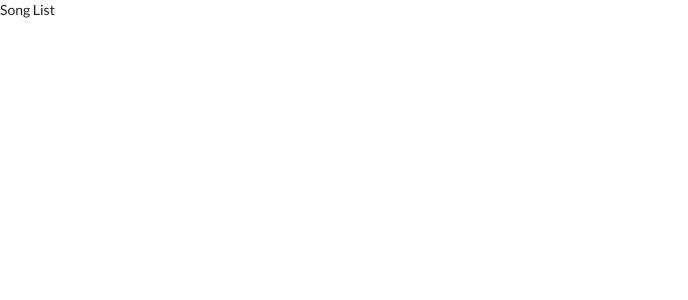
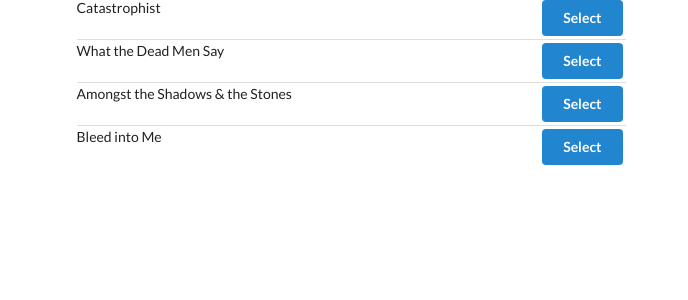
Before and after one commit to gchaniotakis/songs, a React (Create React App) app: page / in a window 1280 px wide. Shown: the top 300 px of the page, without its empty margins (0-688 px from the left). Built offline with nearby package versions, Linux system fonts and the light colour scheme.

Commit message:
render song list

```diff
--- a/src/components/App.js
+++ b/src/components/App.js
@@ -3,8 +3,12 @@
 
 const App = () =>{
     return(
-        <div>
-            <SongList/>
+        <div className="ui container grid">
+            <div className="ui row">
+                <div className="column eight wide">
+                    <SongList/>
+                </div>
+            </div>
         </div>
     );
 };
--- a/src/components/SongList.js
+++ b/src/components/SongList.js
@@ -2,8 +2,24 @@
 import {connect} from 'react-redux';
 
 class SongList extends Component{
+    renderList(){
+        return this.props.songs.map((song) =>{
+            return(
+                <div className="item" key={song.title}>
+                    <div className="right floated content">
+                        <button className="ui button primary">
+                            Select
+                        </button>
+                    </div>
+                    <div className="content">{song.title}</div>
+                </div>
+
+            );
+        });
+    }
+
     render(){
-        return <div>Song List</div>;
+        return <div className="ui divided list">{this.renderList()}</div>;
     }
 }
 
```
